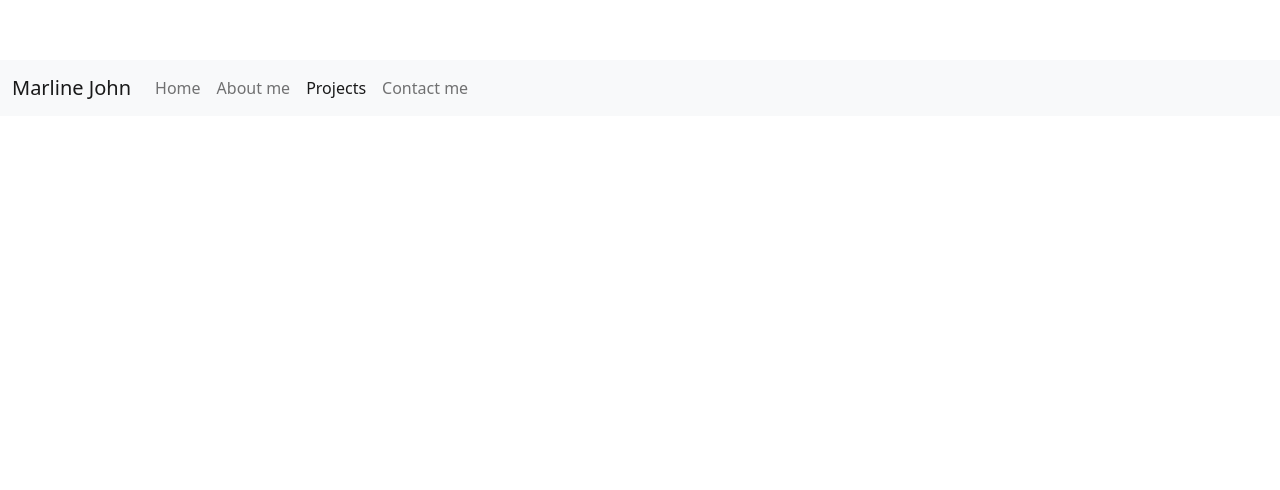
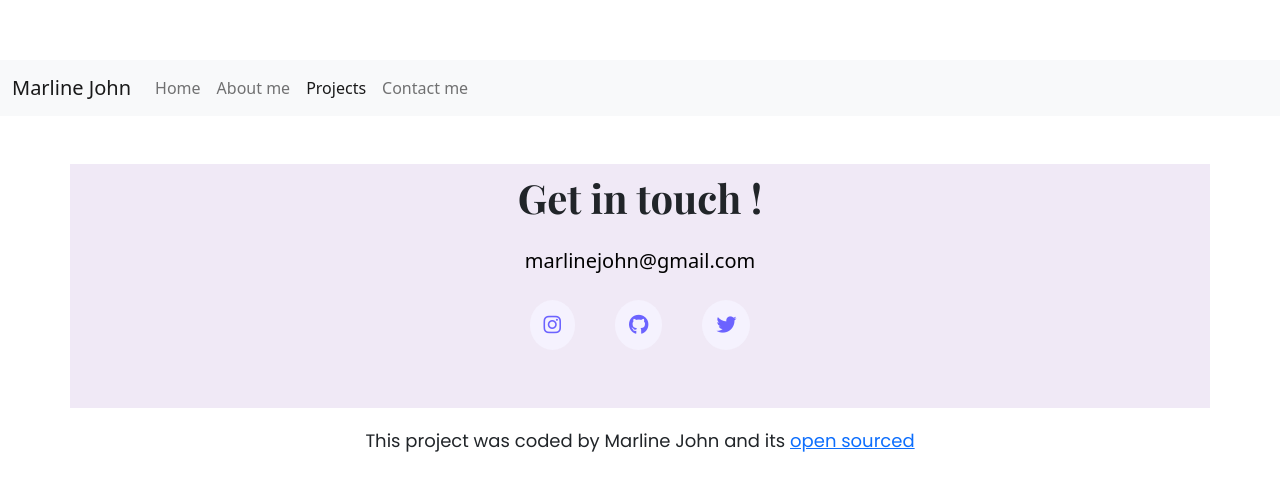
Before and after one commit to marlinejohn/responsive-project, a plain HTML site: page work.html in a window 1280 px wide. Drawn offline with nearby package versions, Linux system fonts and the light colour scheme.

Commit message:
Added footer to work page

```diff
--- a/work.html
+++ b/work.html
@@ -80,5 +80,43 @@
         </div>
       </div>
     </nav>
+    <footer class="container contact-container mt-5">
+      <h1 class="mb-4">Get in touch !</h1>
+      <div class="d-flex justify-content-center">
+        <a
+          href="mailto:marlinejohn@gmail.com"
+          class="email mb-4"
+          title="Email me"
+        >
+          marlinejohn@gmail.com
+        </a>
+      </div>
+      <div class="social-links d-flex justify-content-center mb-5">
+        <a
+          href="https://www.instagram.com/marlinejohn"
+          target="_blank"
+          title="Instagram profile"
+          ><i class="fa-brands fa-instagram"></i
+        ></a>
+        <a
+          href="https://www.github.com/marlinejohn"
+          target="_blank"
+          title="Github profile"
+          ><i class="fa-brands fa-github"></i
+        ></a>
+        <a
+          href="https://www.twitter.com/marlinejohn"
+          target="_blank"
+          title="Twitter profile"
+          ><i class="fa-brands fa-twitter"></i
+        ></a>
+      </div>
+    </footer>
+    <p class="text-center">
+      This project was coded by Marline John and its
+      <a href="https://github.com/marlinejohn/responsive-project">
+        open sourced
+      </a>
+    </p>
   </body>
 </html>
```
